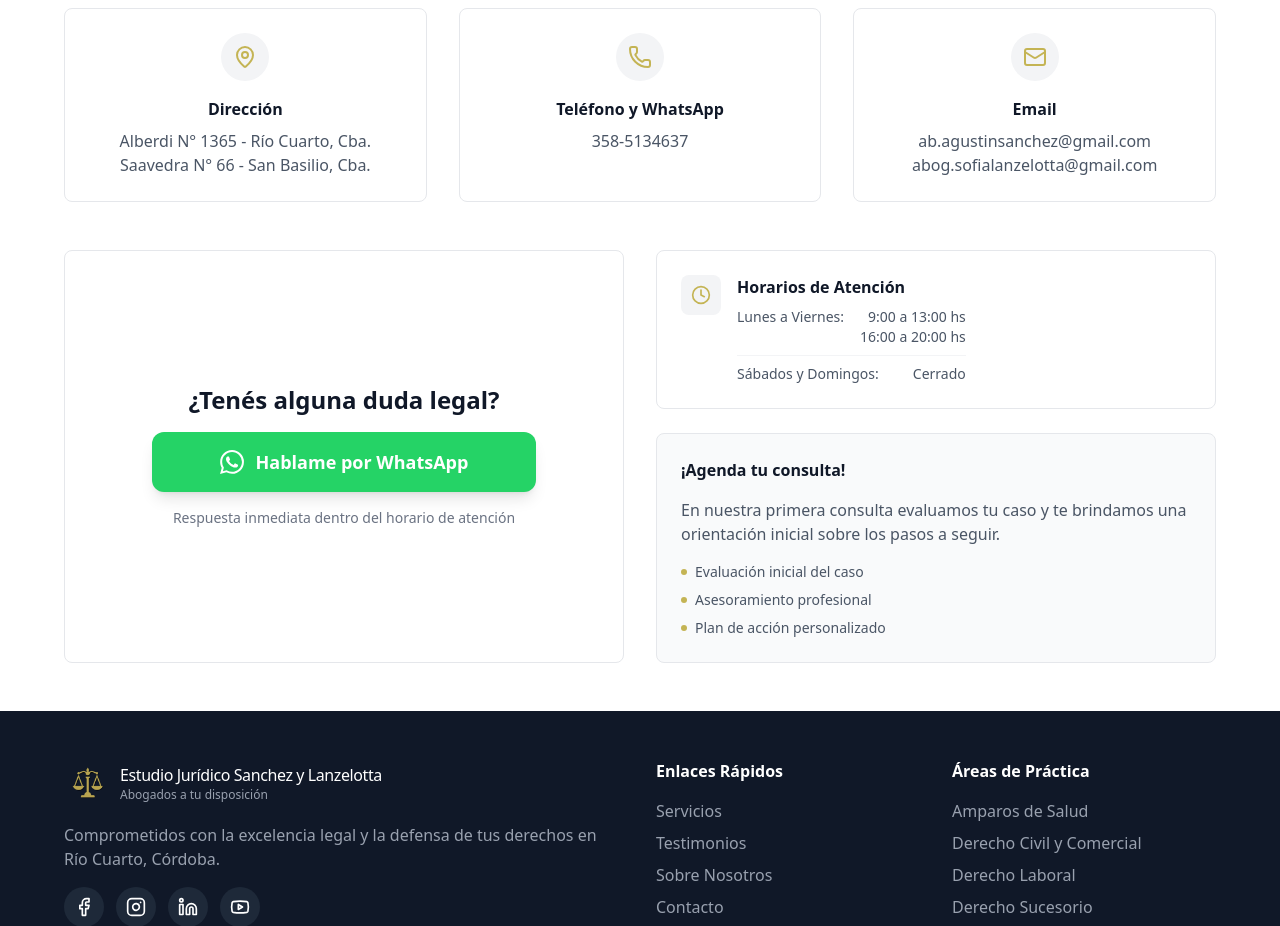
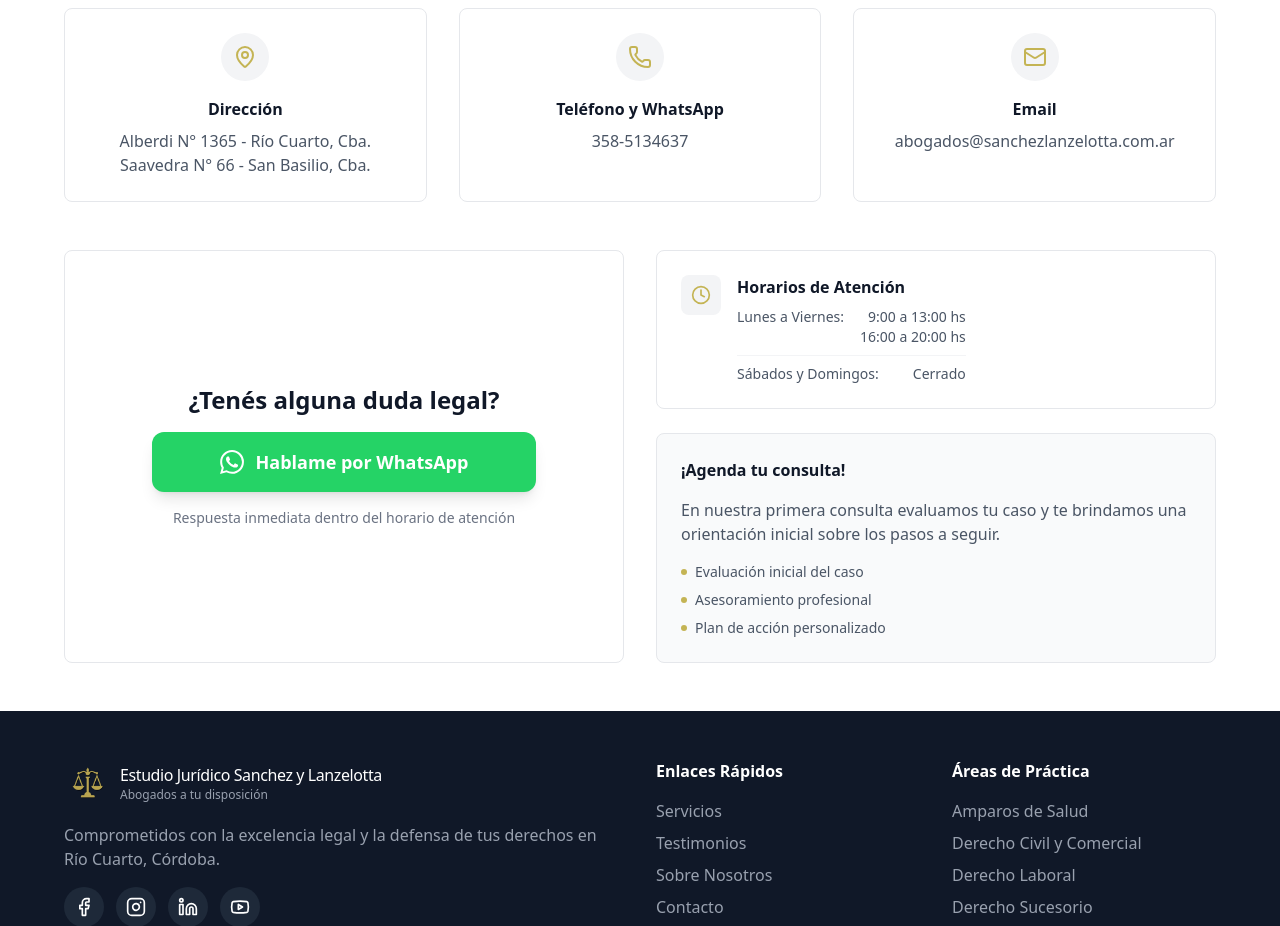
Before and after one commit to SalvadorCoco/estudio-agustin-sanchez, a React (Vite) app: page / in a window 1280 px wide. Shown: the part 4040-4966 px from the top of the page. Built offline with nearby package versions, Linux system fonts and the light colour scheme; no server answers.

Commit message:
cambio mail

```diff
--- a/components/Contact.tsx
+++ b/components/Contact.tsx
@@ -55,9 +55,7 @@ export function Contact() {
             </div>
             <h3 className="mb-2 text-gray-900">Email</h3>
             <p className="text-gray-600">
-              ab.agustinsanchez@gmail.com
-              <br />
-              abog.sofialanzelotta@gmail.com
+abogados@sanchezlanzelotta.com.ar
             </p>
           </div>
         </div>
```
